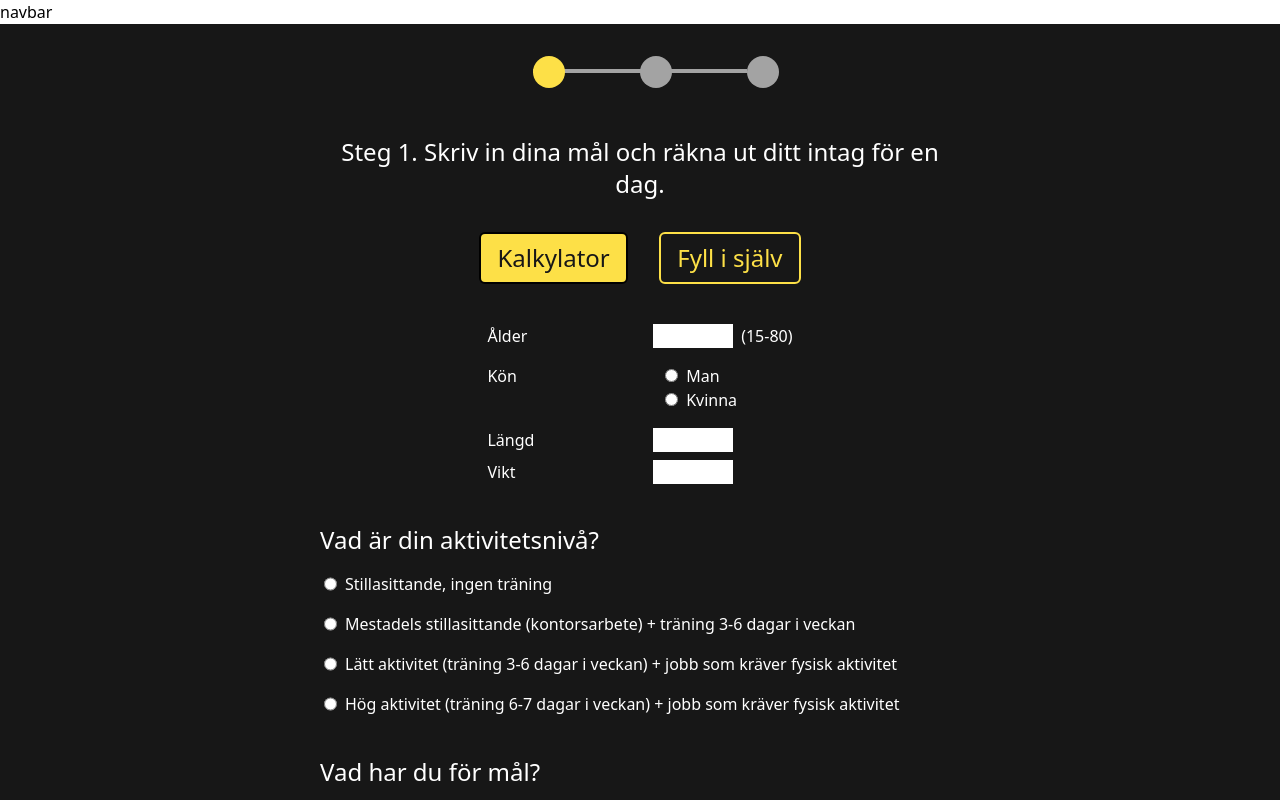
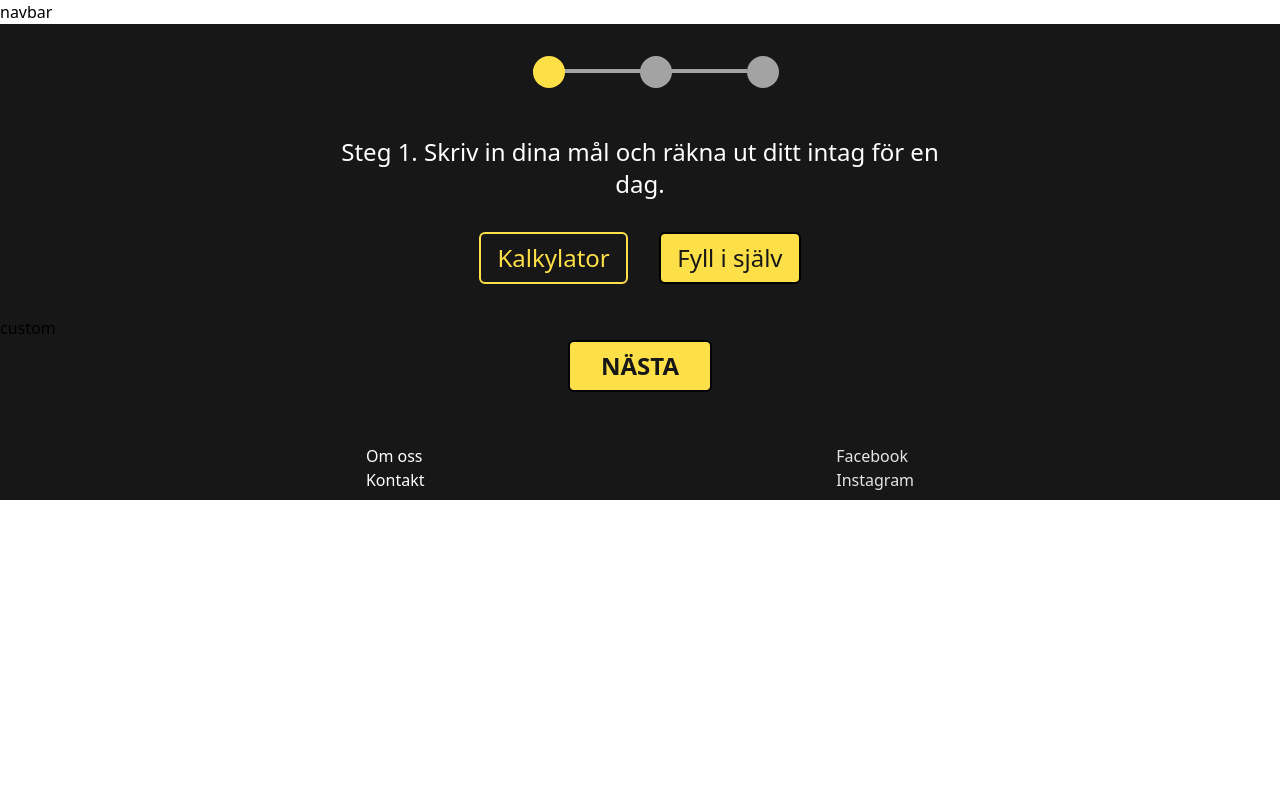
Before and after one commit to kouznetsov1/prooly, a Next.js app: page /calculator in a window 1280 px wide. Both pictures are taken after a click on the button "Fyll i själv". Shown: the top 800 px of the page. Built offline with nearby package versions, Linux system fonts and the light colour scheme.

Commit message:
more work

```diff
--- a/pages/calculator.tsx
+++ b/pages/calculator.tsx
@@ -1,7 +1,10 @@
+import { useState } from "react";
 import StandardButton from "../components/standardButton";
 import Stepper from "../components/stepper";
 
 export default function CalorieCalculator() {
+  const [useCalculator, setUseCalculator] = useState(true);
+
   return (
     <div className="bg-neutral-900">
       <div className="flex justify-center">
@@ -11,12 +14,20 @@ export default function CalorieCalculator() {
         Steg 1. Skriv in dina mål och räkna ut ditt intag för en dag.
       </h1>
       <div>
-        <CalculatorButtons />
-        <Sections />
+        <CalculatorButtons
+          setUseCalculator={setUseCalculator}
+          useCalculator={useCalculator}
+        />
+        {useCalculator ? <Sections /> : <CustomMacros />}
       </div>
       <MoveOnButton />
     </div>
   );
+}
+
+interface CalculatorButtonsProps {
+  setUseCalculator: React.Dispatch<React.SetStateAction<boolean>>;
+  useCalculator: boolean;
 }
 
 interface CategoryProps {
@@ -55,18 +66,42 @@ var experience: CategoryProps = {
 
 var categories: CategoryProps[] = [activityLevel, goal, experience];
 
-function CalculatorButtons(): JSX.Element {
+const CalculatorButtons = (props: CalculatorButtonsProps) => {
   return (
     <div className="w-96 flex justify-evenly m-auto my-8">
-      <button className="bg-yellow-300 text-neutral-900 border-2 py-2 px-4 rounded-md text-2xl border-black">
-        Kalkylator
-      </button>
-      <button className="text-yellow-300 border-2 border-yellow-300 py-2 px-4 rounded-md text-2xl">
-        Fyll i själv
-      </button>
+      {props.useCalculator ? (
+        <button
+          className="bg-yellow-300 text-neutral-900 border-2 py-2 px-4 rounded-md text-2xl border-black"
+          onClick={() => props.setUseCalculator(true)}
+        >
+          Kalkylator
+        </button>
+      ) : (
+        <button
+          className="text-yellow-300 border-2 border-yellow-300 py-2 px-4 rounded-md text-2xl"
+          onClick={() => props.setUseCalculator(true)}
+        >
+          Kalkylator
+        </button>
+      )}
+      {props.useCalculator ? (
+        <button
+          className="text-yellow-300 border-2 border-yellow-300 py-2 px-4 rounded-md text-2xl"
+          onClick={() => props.setUseCalculator(false)}
+        >
+          Fyll i själv
+        </button>
+      ) : (
+        <button
+          className="bg-yellow-300 text-neutral-900 border-2 py-2 px-4 rounded-md text-2xl border-black"
+          onClick={() => props.setUseCalculator(false)}
+        >
+          Fyll i själv
+        </button>
+      )}
     </div>
   );
-}
+};
 
 function Sections(): JSX.Element {
   return (
@@ -123,7 +158,7 @@ function AgeSection(): JSX.Element {
   );
 }
 
-function RadioGenderButtons() {
+function RadioGenderButtons(): JSX.Element {
   return (
     <div className="grid justify-between my-2 grid-cols-3">
       <span className="col-end-1 w-24">Kön</span>
@@ -153,7 +188,7 @@ function RadioGenderButtons() {
   );
 }
 
-function LengthWeightForm() {
+function LengthWeightForm(): JSX.Element {
   return (
     <div>
       <div className="grid grid-cols-3 justify-between my-2">
@@ -172,10 +207,18 @@ function LengthWeightForm() {
   );
 }
 
+const CustomMacros = (): JSX.Element => {
+  return (
+    <div>
+      <p>custom</p>
+    </div>
+  );
+};
+
 const MoveOnButton = (): JSX.Element => {
   return (
     <div className="w-36 m-auto h-24">
-      <StandardButton text="Nästa" url="/calculator" />
+      <StandardButton text="Nästa" url="/calculator" inverted={true} />
     </div>
   );
 };
```
Also changed, not shown: components/standardButton.tsx (+5 -2 lines).
